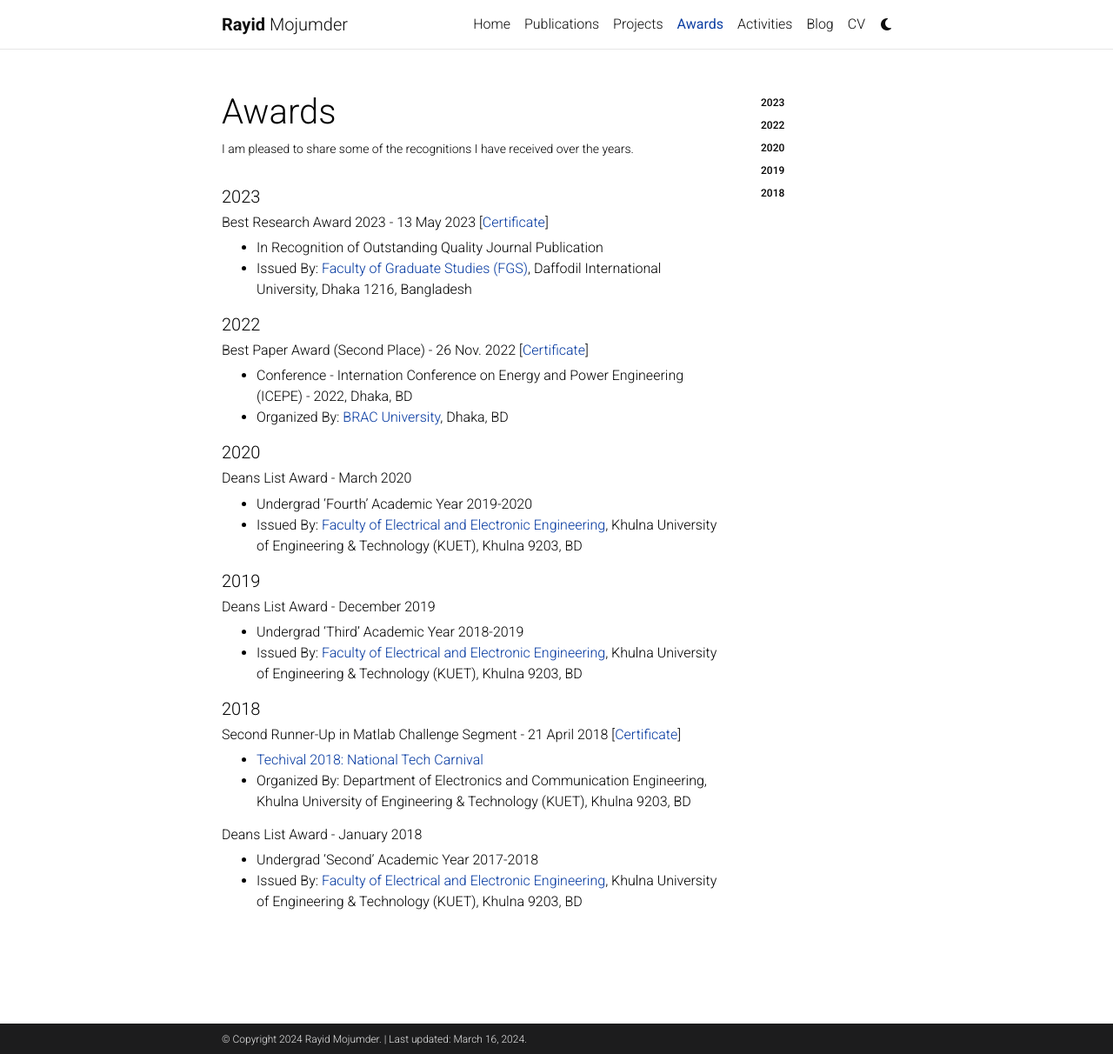
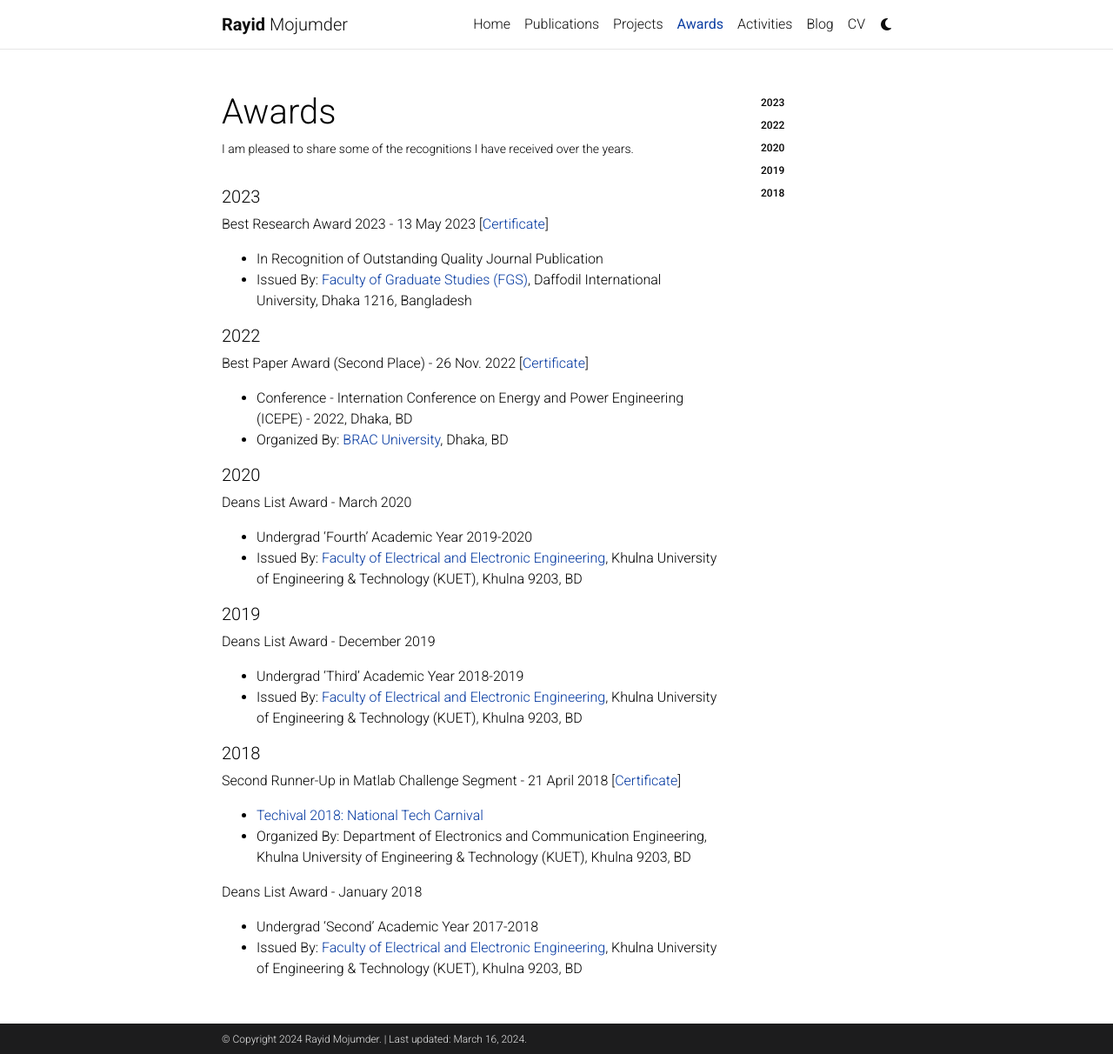
Before and after one commit to rayid-mojumder/rayid-mojumder.github.io, a Jekyll site: the page built from _pages/awards.md, in a window 1280 px wide and 1212 px high. Shown: the whole window at 87% size. Built offline with Jekyll 4.4.1, drawn with Linux system fonts in a browser that asks for light colours; comment, search, counter and statistics services are not loaded; a style sheet for code colours, icons or effects is not loaded.

```diff
--- a/_pages/awards.md
+++ b/_pages/awards.md
@@ -10,30 +10,30 @@ toc:
 ---
 
 ##### 2023
-###### Best Research Award 2023 - 13 May 2023 [[Certificate](https://drive.google.com/file/d/1JiaF-y-gp3C3HmAB3it-Q-cYdZKZO73N/view)]
+Best Research Award 2023 - 13 May 2023 [[Certificate](https://drive.google.com/file/d/1JiaF-y-gp3C3HmAB3it-Q-cYdZKZO73N/view)]
 * In Recognition of Outstanding Quality Journal Publication
 * Issued By: [Faculty of Graduate Studies (FGS)](https://daffodilvarsity.edu.bd/faculty-wise/department/fgs), Daffodil International University, Dhaka 1216, Bangladesh
 
 ##### 2022
-###### Best Paper Award (Second Place) - 26 Nov. 2022 [[Certificate](https://drive.google.com/file/d/1peqDqsFiX77mkgjVRowOEXgYcW_rP7ph/view)]
+Best Paper Award (Second Place) - 26 Nov. 2022 [[Certificate](https://drive.google.com/file/d/1peqDqsFiX77mkgjVRowOEXgYcW_rP7ph/view)]
 * Conference - Internation Conference on Energy and Power Engineering (ICEPE) - 2022, Dhaka, BD
 * Organized By: [BRAC University](https://www.bracu.ac.bd/academics/departments/electrical-and-electronic-engineering/icepe-2022), Dhaka, BD
 
 ##### 2020
-###### Deans List Award - March 2020
+Deans List Award - March 2020
 * Undergrad 'Fourth' Academic Year 2019-2020
 * Issued By: [Faculty of Electrical and Electronic Engineering](https://www.kuet.ac.bd/department/EEE/), Khulna University of Engineering & Technology (KUET), Khulna 9203, BD
 
 ##### 2019
-###### Deans List Award - December 2019
+Deans List Award - December 2019
 * Undergrad 'Third' Academic Year 2018-2019
 * Issued By: [Faculty of Electrical and Electronic Engineering](https://www.kuet.ac.bd/department/EEE/), Khulna University of Engineering & Technology (KUET), Khulna 9203, BD
 
 ##### 2018
-###### Second Runner-Up in Matlab Challenge Segment - 21 April 2018 [[Certificate](https://drive.google.com/file/d/1FHZFDa9AAYZMMEVC8kcxL6iC5NqsGSRU/view)]
+Second Runner-Up in Matlab Challenge Segment - 21 April 2018 [[Certificate](https://drive.google.com/file/d/1FHZFDa9AAYZMMEVC8kcxL6iC5NqsGSRU/view)]
 * [Techival 2018: National Tech Carnival](https://www.kuet.ac.bd/Technival2018/)
 * Organized By: Department of Electronics and Communication Engineering, Khulna University of Engineering & Technology (KUET), Khulna 9203, BD
 
-###### Deans List Award - January 2018
+Deans List Award - January 2018
 * Undergrad 'Second' Academic Year 2017-2018
 * Issued By: [Faculty of Electrical and Electronic Engineering](https://www.kuet.ac.bd/department/EEE/), Khulna University of Engineering & Technology (KUET), Khulna 9203, BD
```
